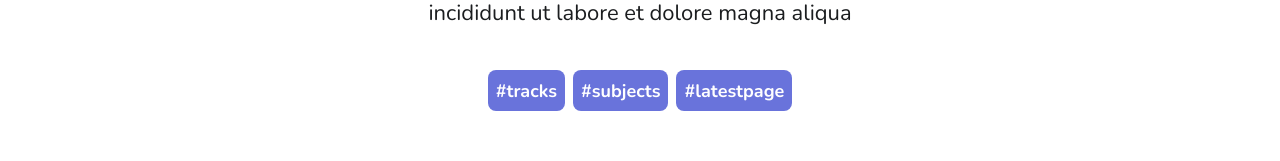
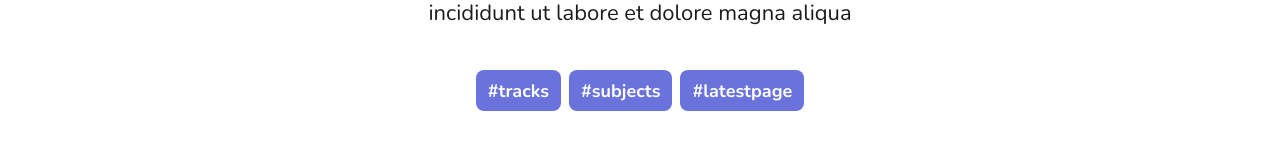
Before and after one commit to neilcasas/final-ustcss, a React (Vite) app: page / in a window 1280 px wide. Shown: the part 409-570 px from the top of the page. Built offline with nearby package versions, Linux system fonts and the light colour scheme.

Commit message:
Added transition on button hover

```diff
--- a/src/components/Button.jsx
+++ b/src/components/Button.jsx
@@ -1,6 +1,6 @@
 const Button = ({ text }) => {
   return (
-    <button className="text-lg font-bold w-auto h-[41px] p-2 rounded-lg text-white bg-accentpurple hover:drop-shadow-xl active:bg-accentorange flex items-center justify-center">
+    <button className="text-lg font-bold w-auto h-[41px] p-3 rounded-lg text-white bg-accentpurple hover:drop-shadow-xl active:bg-accentorange flex items-center justify-center transition duration-300 ease-in-out">
       {text}
     </button>
   );
--- a/src/components/Subjects.jsx
+++ b/src/components/Subjects.jsx
@@ -8,7 +8,7 @@ const Subjects = () => {
     <div className="main-container flex flex-col items-center justify-center mx-auto my-auto">
       <div className="upper-container text-center m-32">
         <h3>Subjects</h3>
-        <h6>{subjectDescription}</h6>
+        <h6 className="w-[524px]">{subjectDescription}</h6>
         <div className="button-container flex justify-center gap-[15px]">
           <Button text="Data Science" />
           <Button text="Core Science" />
```
